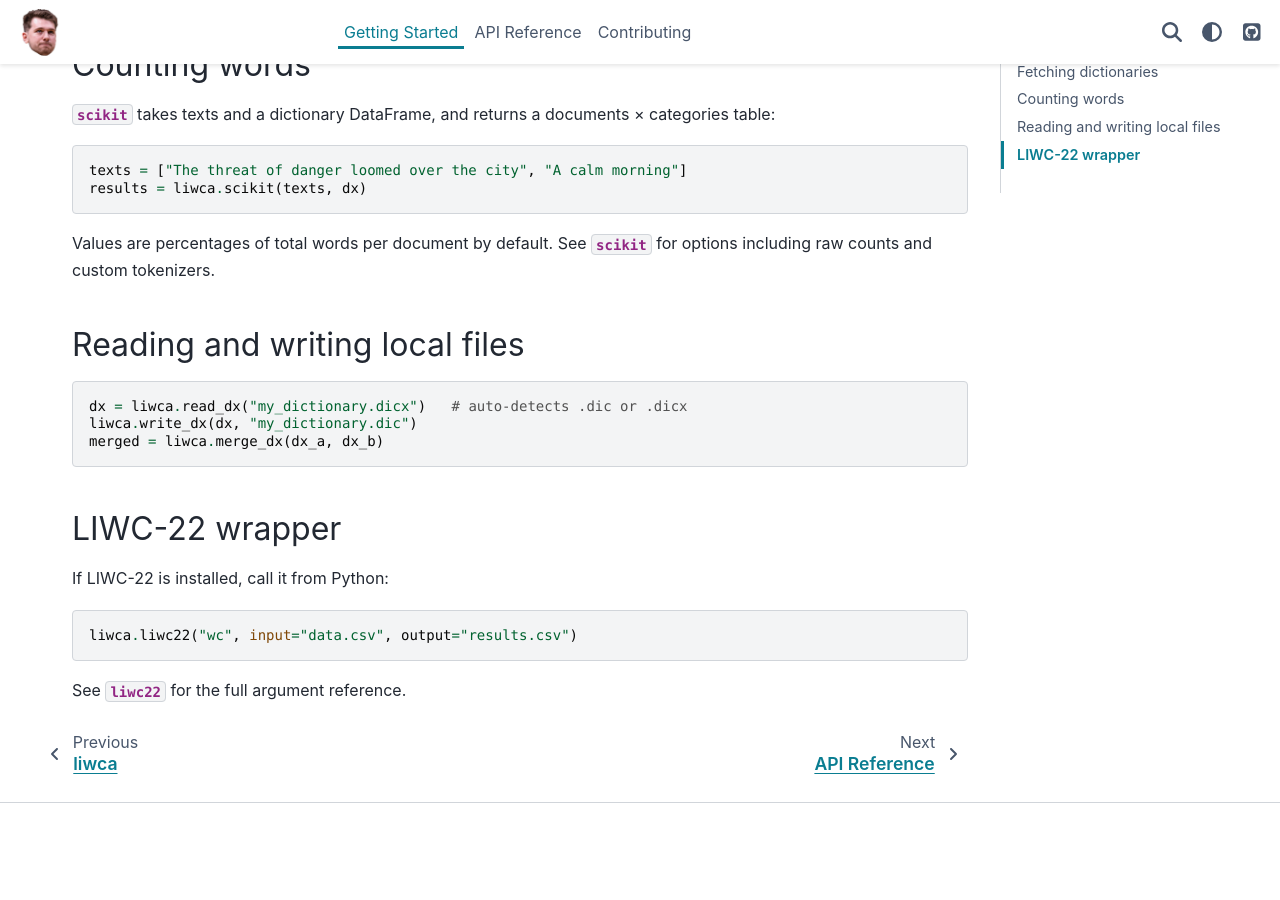
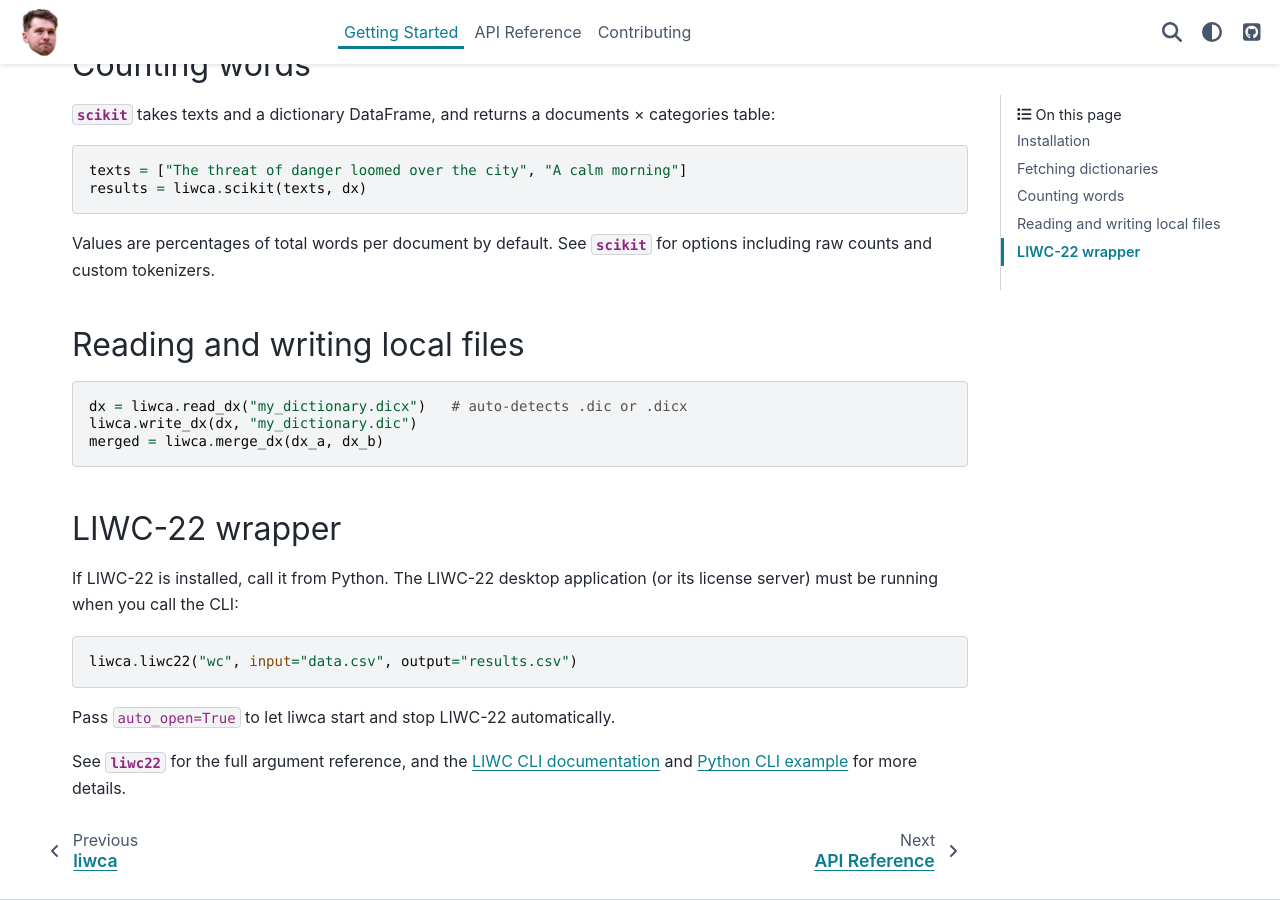
Before and after one commit to remrama/liwca, a Sphinx documentation site: the page built from docs/guide.rst, in a window 1280 px wide and 900 px high, scrolled down 882 px. Built offline with Sphinx 7.4.7 and the PyData theme 0.15.4, drawn with Linux system fonts in a browser that asks for light colours; before the commit the page ends 1685 px from its top, so only the background shows below that.

Commit message:
LIWC CLI links

```diff
--- a/docs/guide.rst
+++ b/docs/guide.rst
@@ -69,10 +69,16 @@
 LIWC-22 wrapper
 ---------------
 
-If LIWC-22 is installed, call it from Python:
+If LIWC-22 is installed, call it from Python. The LIWC-22 desktop application
+(or its license server) must be running when you call the CLI:
 
 .. code-block:: python
 
    liwca.liwc22("wc", input="data.csv", output="results.csv")
 
-See :func:`~liwca.liwc22` for the full argument reference.
+Pass ``auto_open=True`` to let liwca start and stop LIWC-22 automatically.
+
+See :func:`~liwca.liwc22` for the full argument reference, and the
+`LIWC CLI documentation <https://www.liwc.app/help/cli>`_ and
+`Python CLI example <https://github.com/ryanboyd/liwc-22-cli-python/blob/main/LIWC-22-cli_Example.py>`_
+for more details.
```
Also changed, not shown: README.md (+3 -0 lines), 1 other file.
